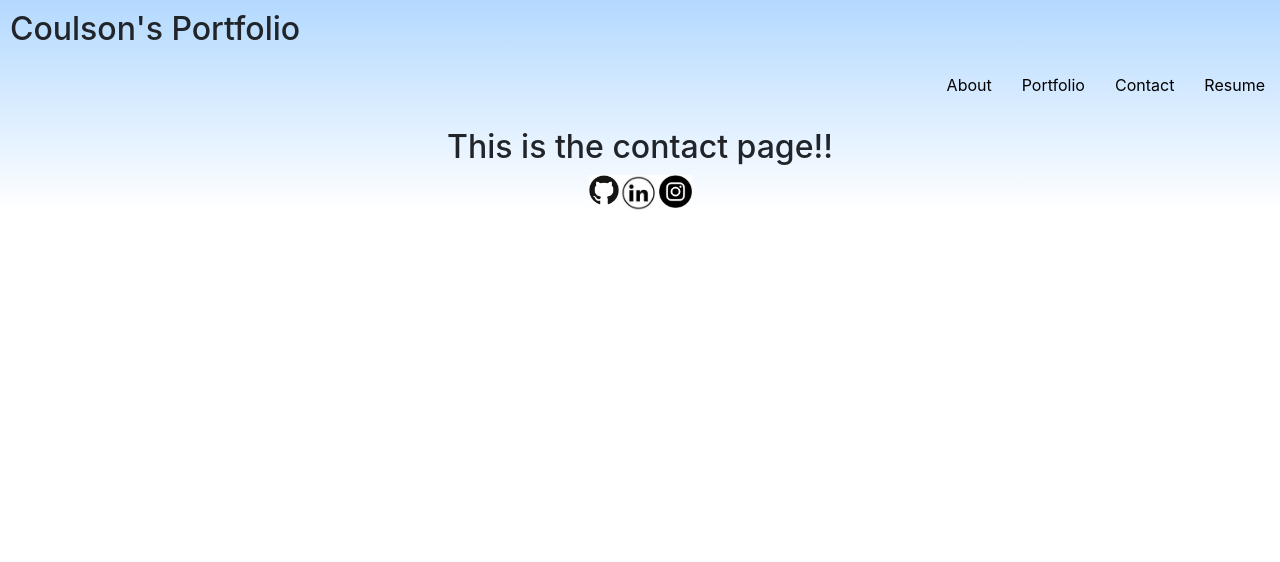
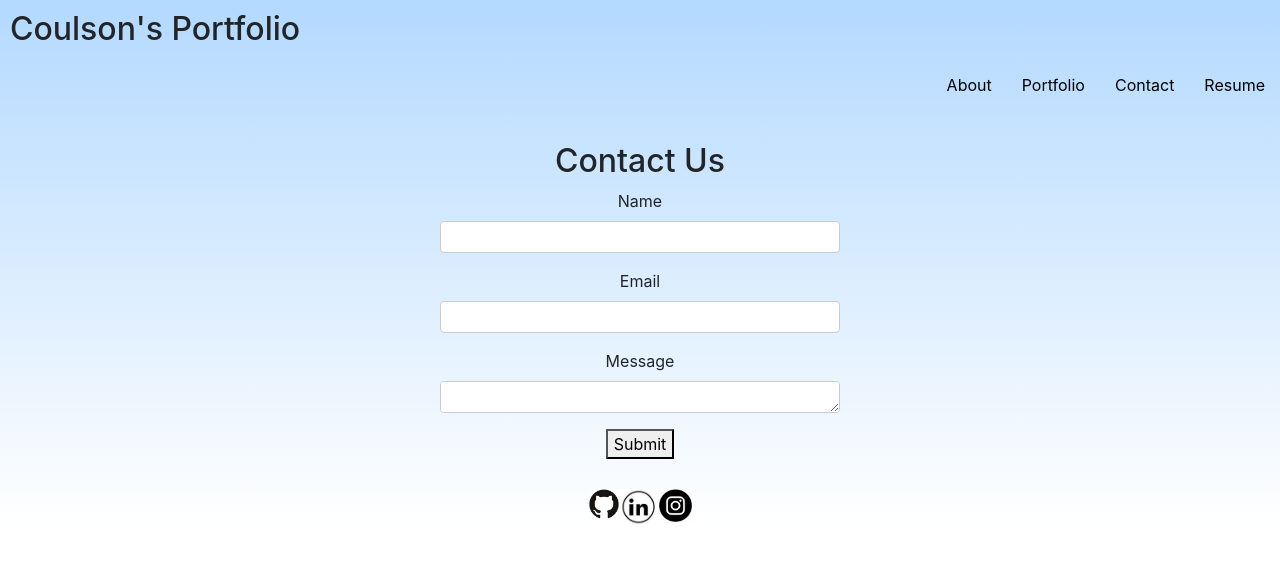
Before and after one commit to CoulsonP/react-portfolio, a React (Create React App) app: page /contact in a window 1280 px wide. Shown: the top 562 px of the page. Built offline with nearby package versions, Linux system fonts and the light colour scheme.

Commit message:
added contact fillout as well as styling

```diff
--- a/src/App.css
+++ b/src/App.css
@@ -90,3 +90,42 @@ span:active {
   text-align: left;
   margin: 10px;
 }
+
+.form-container {
+  display: flex;
+  justify-content: center;
+}
+
+form {
+  max-width: 500px;
+  margin: 0 auto;
+}
+
+.form-group {
+  display: flex;
+  flex-direction: column;
+  margin-bottom: 1rem;
+  text-align: center;
+}
+
+.form-group label {
+  margin-bottom: 0.5rem;
+}
+
+.form-group input,
+.form-group textarea {
+  padding: 0.5rem;
+  border: 1px solid #ccc;
+  border-radius: 0.25rem;
+  font-size: 1rem;
+  line-height: 1.5;
+  margin-bottom: 1rem;
+  width: 100%;
+  max-width: 400px;
+  height: 2rem;
+  margin: 0 auto;
+}
+
+.whole-form {
+  margin: 30px;
+}
--- a/src/components/About.js
+++ b/src/components/About.js
@@ -4,7 +4,7 @@ export default class About extends Component {
   render() {
     return (
       <div>
-        <h2 className='topAbout'>About me</h2>
+        <h4 className='topAbout'>About Me</h4>
         <img className='myPic' src={process.env.PUBLIC_URL + '/IMG_9040.jpg'} alt="profile pic"/>
         <hr></hr>
         <p className='aboutMePar'>
--- a/src/components/Contact.js
+++ b/src/components/Contact.js
@@ -1,12 +1,73 @@
 import React, { Component } from 'react'
 
 export default class Contact extends Component {
+  constructor(props) {
+    super(props);
+
+    this.state = {
+      name: '',
+      email: '',
+      message: '',
+      emailError: ''
+    };
+  }
+
+  handleInputChange = (event) => {
+    const target = event.target;
+    const value = target.value;
+    const name = target.name;
+
+    this.setState({
+      [name]: value
+    });
+
+    // Check if email is valid
+    if (name === 'email') {
+      if (!value.match(/^([\w.%+-]+)@([\w-]+\.)+([\w]{2,})$/i)) {
+        this.setState({
+          emailError: 'Invalid email address'
+        });
+      } else {
+        this.setState({
+          emailError: ''
+        });
+      }
+    }
+  }
+
+  handleSubmit = (event) => {
+    event.preventDefault();
+
+    // Check if all fields are filled
+    if (!this.state.name || !this.state.email || !this.state.message) {
+      alert('Please fill in all required fields.');
+    } else {
+      alert('Thank you for submitting the form.');
+      // TODO: Send form data to server
+    }
+  }
+
   render() {
     return (
-      <div>
-        <h2>This is the contact page!!</h2>
+      <div className='whole-form'>
+        <h2>Contact Us</h2>
+        <form onSubmit={this.handleSubmit}>
+          <div className="form-group">
+            <label htmlFor="name">Name</label>
+            <input type="text" name="name" id="name" value={this.state.name} onChange={this.handleInputChange} required />
+          </div>
+          <div className="form-group">
+            <label htmlFor="email">Email</label>
+            <input type="email" name="email" id="email" value={this.state.email} onChange={this.handleInputChange} required />
+            {this.state.emailError && <span>{this.state.emailError}</span>}
+          </div>
+          <div className="form-group">
+            <label htmlFor="message">Message</label>
+            <textarea name="message" id="message" value={this.state.message} onChange={this.handleInputChange} required />
+          </div>
+          <button type="submit">Submit</button>
+        </form>
       </div>
-
-    )
+    );
   }
 }
```
